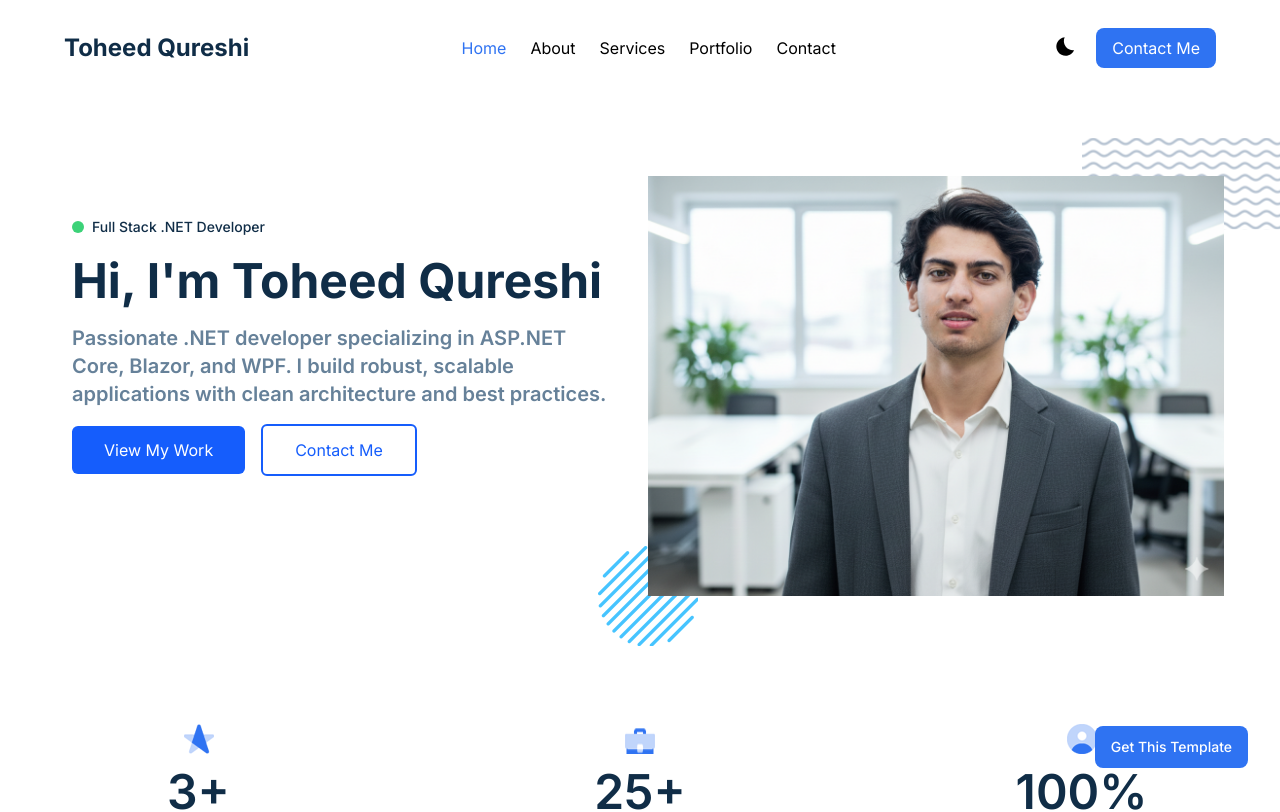
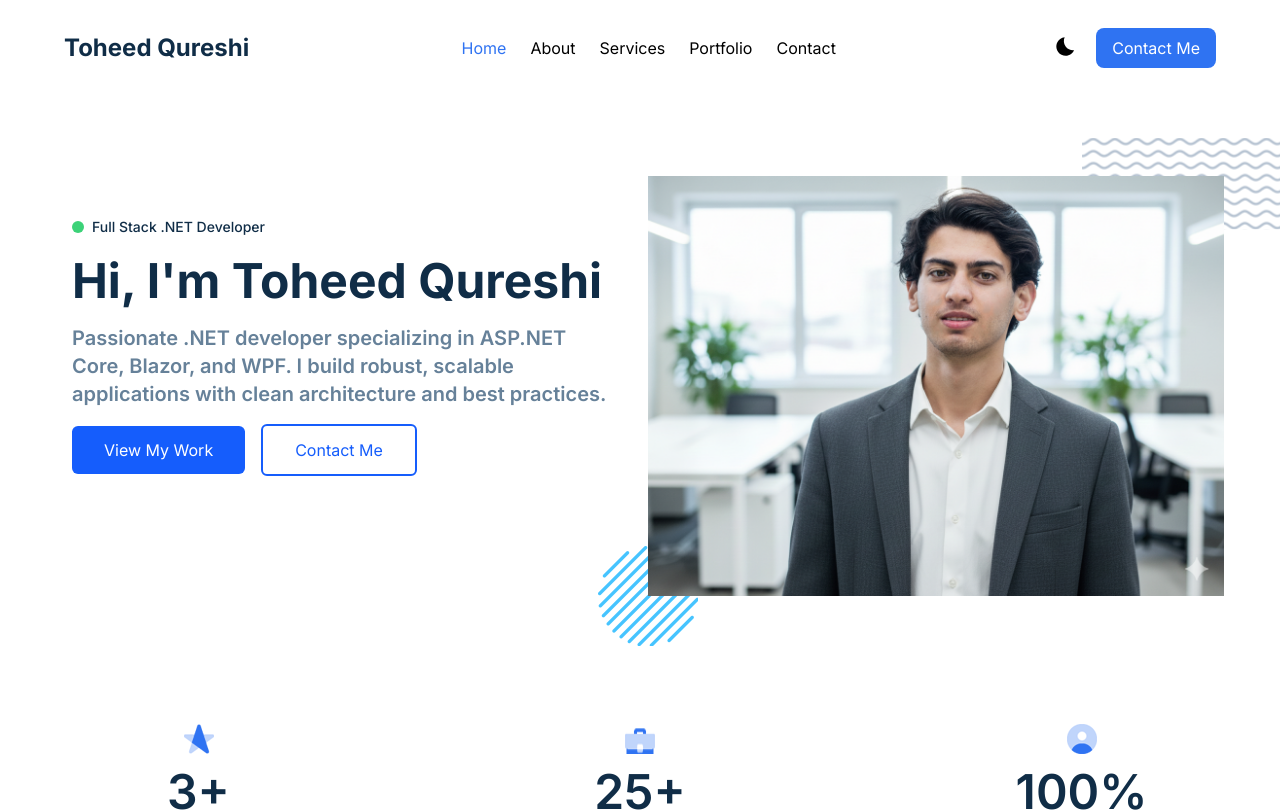
Before and after one commit to toheed-q/Portfolio, a Next.js app: page / in a window 1280 px wide. Shown: the top 812 px of the page. Built offline with nearby package versions, Linux system fonts and the light colour scheme; some icons are missing.

Commit message:
Remove Get This Template button

```diff
--- a/src/components/ScrollToTop/index.tsx
+++ b/src/components/ScrollToTop/index.tsx
@@ -1,6 +1,5 @@
 'use client'
 import { useEffect, useState } from "react";
-import Link from "next/link";
 
 export default function ScrollToTop() {
   const [isVisible, setIsVisible] = useState(false);
@@ -32,9 +31,6 @@ export default function ScrollToTop() {
   return (
     <div className="fixed bottom-8 right-8 z-999">
       <div className="flex items-center gap-2.5">
-        <Link href={"https://themewagon.com/themes/venus-nextjs/"} target="_blank" className="hidden lg:block bg-primary text-sm hover:bg-blue-700 text-white px-4 py-3.5 leading-none rounded-lg font-medium text-nowrap">
-          Get This Template
-        </Link>
         {isVisible && (
           <div
             onClick={scrollToTop}
```
